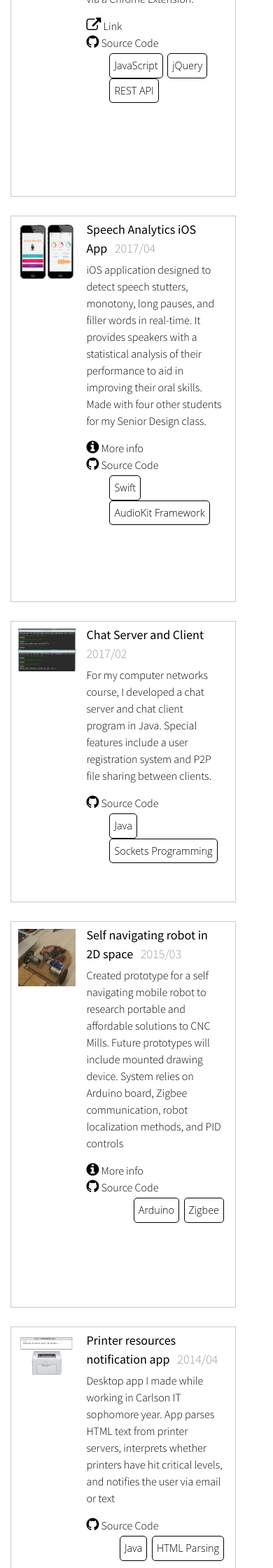
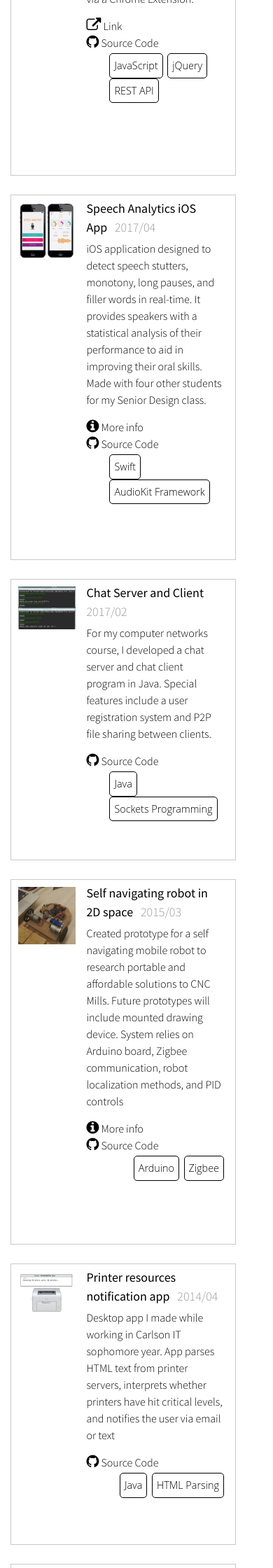
Before and after one commit to ednunezg/ednunezg.github.io, a Jekyll site: the page built from projects.md, in a window 390 px wide. Shown: the part 648-2888 px from the top of the page at 70% size. Built offline with Jekyll 4.4.1, drawn with Linux system fonts in a browser that asks for light colours; nearby versions of some CDN libraries.

Commit message:
Project tags are now nicely vertically spaced on mobile

```diff
--- a/css/style.scss
+++ b/css/style.scss
@@ -700,11 +700,29 @@
 
     @include media-query($on-palm) {
         width:320px;
-        height: 550px;
+        height: 520px;
 
     }
 
 }
+
+
+.miniproject {
+  width:720px;
+  height:190px;
+  border:1px solid #c9c9c9;
+
+    transition: background 0.3s linear;
+   -webkit-transition: background 0.3s linear;
+   -moz-transition: background 0.3s linear;
+
+       @include media-query($on-palm) {
+        width:320px;
+        height: 400px;
+    }
+}
+
+
 
 .project-title{
 
@@ -738,22 +756,6 @@
 
 }
 
-.miniproject {
-  width:720px;
-  height:190px;
-  border:1px solid #c9c9c9;
-
-    transition: background 0.3s linear;
-   -webkit-transition: background 0.3s linear;
-   -moz-transition: background 0.3s linear;
-
-       @include media-query($on-palm) {
-        width:320px;
-        height: 400px;
-    }
-
-
-}
 
 .project-image {
     width: 32%;
@@ -785,8 +787,11 @@
     float: right;
     list-style: none;
     padding-top: 0.2rem;
+    padding-bottom: 0.2rem;
+
 
     .project-tag{
+      /* For mobile */
       display: inline-block;
 
       /* Tag rounded edges */
```
